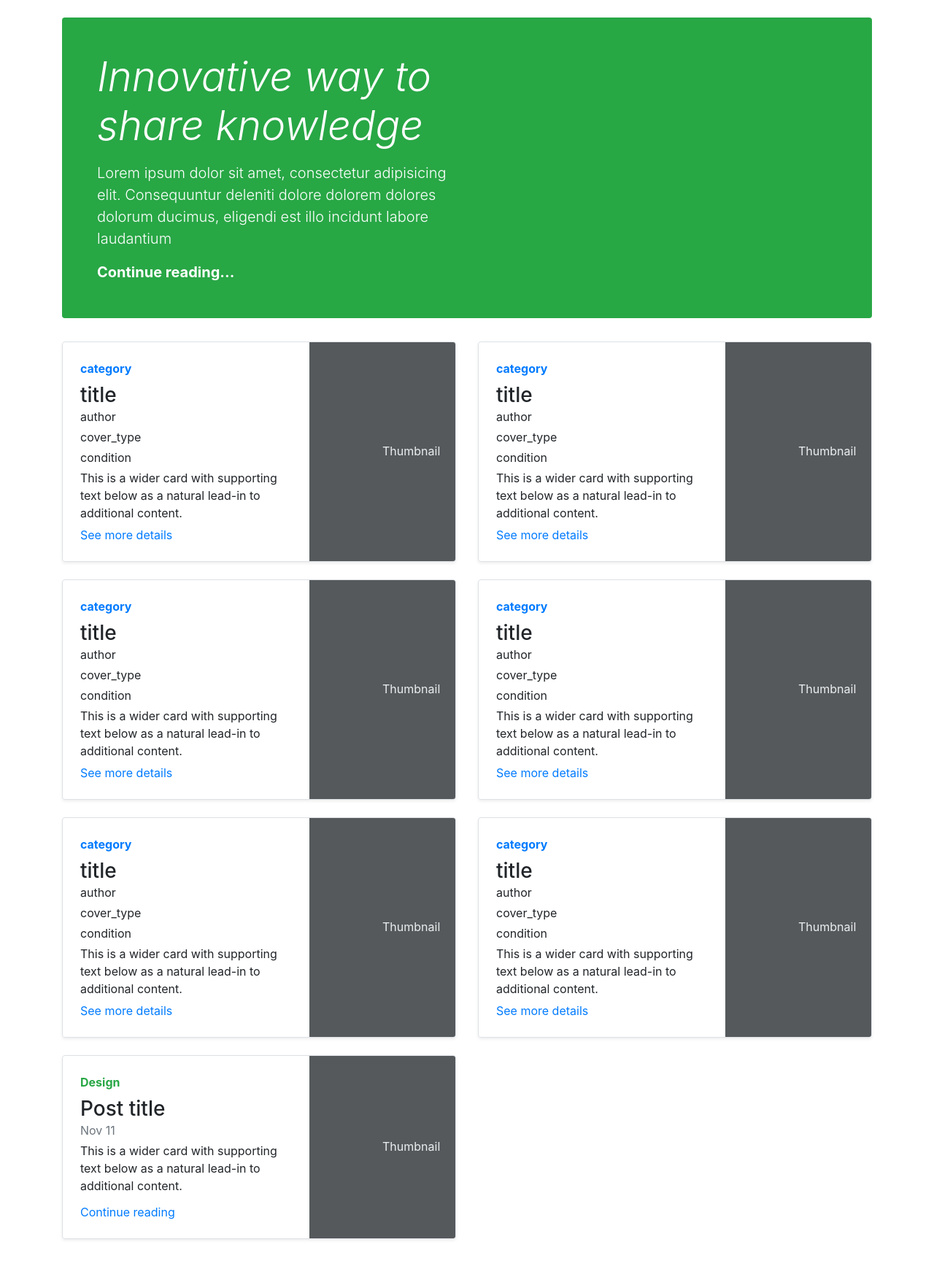
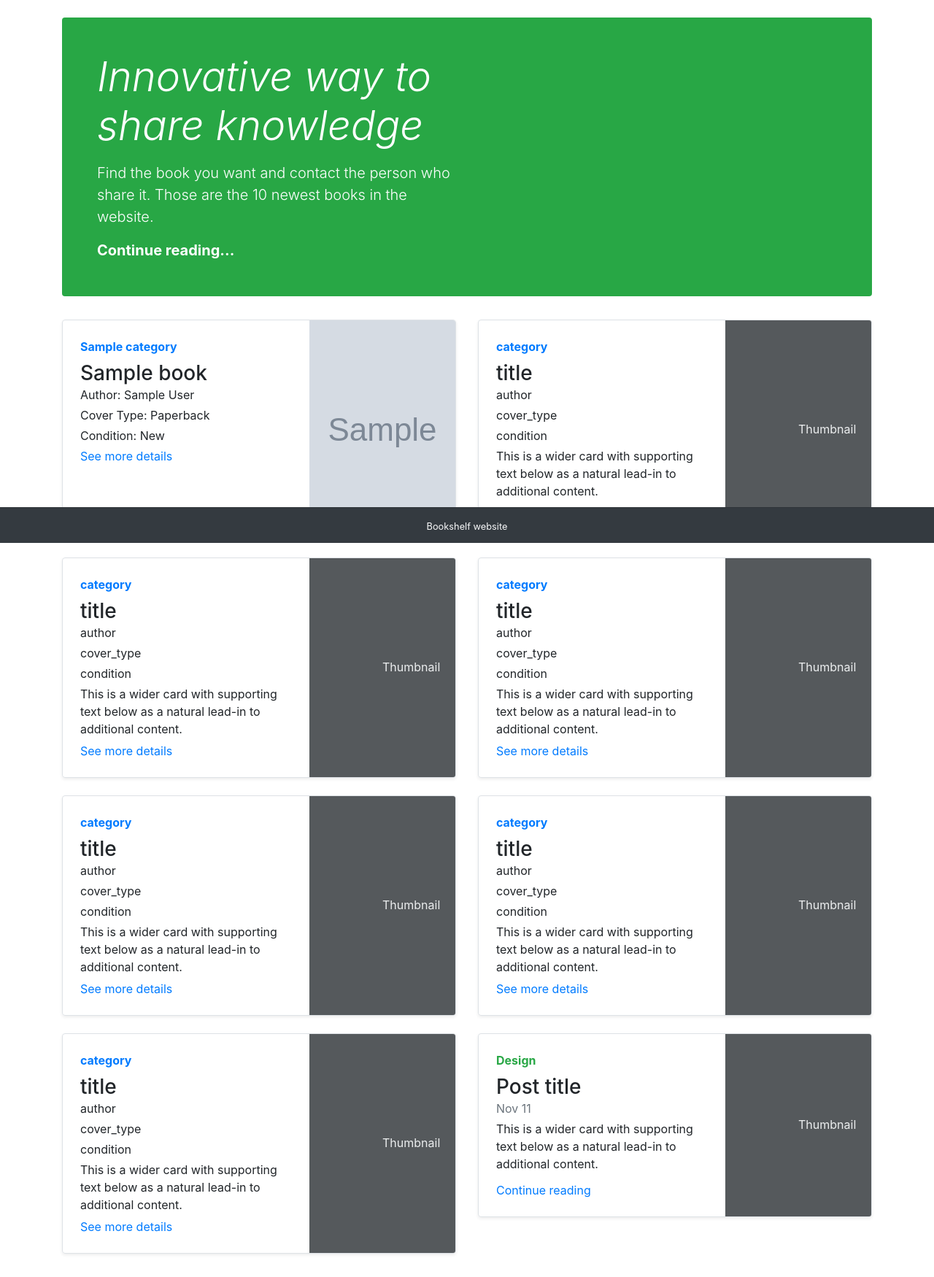
Before and after one commit to Danielvalev/bookshelf, a Django app: page / in a window 1280 px wide. Shown: the part 56-1806 px from the top of the page at 73% size. Before the commit the page ends 1755 px from the top, so only its background shows below. Run offline with Django 3.2, Linux system fonts and the light colour scheme; tables that the repository leaves empty hold one stand-in row (values such as "Sample post"); grey boxes marked "Sample" are stand-in pictures; some libraries are stand-ins or nearby versions.

Commit message:
Added register functionality

```diff
--- a/bookshelf/books/models.py
+++ b/bookshelf/books/models.py
@@ -12,9 +12,9 @@ class Category(models.Model):
 
 class Book(models.Model):
     # cover_type choices
-    PAPERBACK = 'paperback'
-    HARDCOVER_CASE_WRAP = 'hardcover case wrap'
-    HARDCOVER_DUST_JACKET = 'hardcover dust jacket'
+    PAPERBACK = 'Paperback'
+    HARDCOVER_CASE_WRAP = 'Hardcover Case Wrap'
+    HARDCOVER_DUST_JACKET = 'Hardcover Dust Jacket'
 
     COVER_TYPES = (
         (PAPERBACK, 'Paperback'),
@@ -23,9 +23,9 @@ class Book(models.Model):
     )
 
     # condition choices
-    NEW = 'new'
-    LIKE_NEW = 'like new'
-    USED = 'used'
+    NEW = 'New'
+    LIKE_NEW = 'Like New'
+    USED = 'Used'
 
     CONDITIONS = (
         (NEW, 'New'),
--- a/bookshelf/common/views.py
+++ b/bookshelf/common/views.py
@@ -1,6 +1,12 @@
 from django.shortcuts import render
+from books.models import Book
 
 
 # Create your views here.
+
+
 def landing_page(request):
-    return render(request, 'landing_page.html')
+    context = {
+        'books': Book.objects.all().order_by('id')[:10]
+    }
+    return render(request, 'landing_page.html', context)
--- a/bookshelf/templates/accounts/login.html
+++ b/bookshelf/templates/accounts/login.html
@@ -4,6 +4,7 @@
 {% block title %}Login | Bookshelf{% endblock %}
 {% block site_content %}
     <div class="col-md-6 text-center mx-auto">
+
         <div class="text-center">
             <form class="form-signin" method="POST" action="{% url 'login user' %}">
                 {% csrf_token %}
--- a/bookshelf/templates/landing_page.html
+++ b/bookshelf/templates/landing_page.html
@@ -4,14 +4,30 @@
 
     <div class="jumbotron p-4 p-md-5 text-white rounded bg-success">
         <div class="col-md-6 px-0">
-        <h1 class="display-4 font-italic">Innovative way to share knowledge </h1>
-        <p class="lead my-3">Lorem ipsum dolor sit amet, consectetur adipisicing elit. Consequuntur deleniti dolore
-            dolorem dolores dolorum ducimus, eligendi est illo incidunt labore laudantium</p>
+            <h1 class="display-4 font-italic">Innovative way to share knowledge</h1>
+            <p class="lead my-3">Find the book you want and contact the person who share it. Those are the 10 newest books in the website.</p>
             <p class="lead mb-0"><a href="#" class="text-white font-weight-bold">Continue reading...</a></p>
         </div>
     </div>
+    <div class="row mb-2">
+        {% for book in books %}
+            <div class="col-md-6">
+                <div class="row no-gutters border rounded overflow-hidden flex-md-row mb-4 shadow-sm h-md-250 position-relative">
+                    <div class="col p-4 d-flex flex-column position-static">
+                        <strong class="d-inline-block mb-2 text-primary">{{ book.category }}</strong>
+                        <h3 class="mb-0">{{ book.title }}</h3>
+                        <div class="mb-1">Author: {{ book.author }}</div>
+                        <div class="mb-1">Cover Type: {{ book.cover_type }}</div>
+                        <div class="mb-1">Condition: {{ book.condition }}</div>
+                        <a href="#" class="stretched-link">See more details</a>
+                    </div>
+                    <div class="col-auto d-none d-lg-block">
+                        <a href=""><img src="{{ book.image.url }}" alt="{{ book.title }}" width="200" height="300"></a>
 
-<div class="row mb-2">
+                    </div>
+                </div>
+            </div>
+        {% endfor %}
         <div class="col-md-6">
             <div class="row no-gutters border rounded overflow-hidden flex-md-row mb-4 shadow-sm h-md-250 position-relative">
                 <div class="col p-4 d-flex flex-column position-static">
@@ -152,7 +168,8 @@
                     <strong class="d-inline-block mb-2 text-success">Design</strong>
                     <h3 class="mb-0">Post title</h3>
                     <div class="mb-1 text-muted">Nov 11</div>
-                <p class="mb-auto">This is a wider card with supporting text below as a natural lead-in to additional
+                    <p class="mb-auto">This is a wider card with supporting text below as a natural lead-in to
+                        additional
                         content.</p>
                     <a href="#" class="stretched-link">Continue reading</a>
                 </div>
--- a/bookshelf/templates/shared/base.html
+++ b/bookshelf/templates/shared/base.html
@@ -25,13 +25,13 @@
     <div class="collapse navbar-collapse" id="navbarsExample05">
         <ul class="navbar-nav mr-auto">
             <li class="nav-item active">
-                <a class="nav-link" href="#">Books</a>
+                <a class="nav-link" href="">Books</a>
             </li>
             <li class="nav-item">
-                <a class="nav-link" href="#">Categories</a>
+                <a class="nav-link" href="">Categories</a>
             </li>
             <li class="nav-item">
-                <a class="nav-link" href="#">Add book</a>
+                <a class="nav-link" href="">Add book</a>
             </li>
         </ul>
         <ul class="navbar-nav justify-content-end">
@@ -47,7 +47,7 @@
                 <a class="nav-link" href="{% url 'login user' %}">Login</a>
             </li>
             <li class="nav-item">
-                <a class="nav-link" href="#">Register</a>
+                <a class="nav-link" href="{% url 'register user' %}">Register</a>
             </li>
             {% endif %}
         </ul>
@@ -57,6 +57,7 @@
     {% block site_content %}
     {% endblock %}
 </div>
+{% include 'shared/footer.html' %}
 </body>
 <script src="https://code.jquery.com/jquery-3.2.1.slim.min.js"
         integrity="sha384-KJ3o2DKtIkvYIK3UENzmM7KCkRr/rE9/Qpg6aAZGJwFDMVNA/GpGFF93hXpG5KkN"
--- /dev/null
+++ b/bookshelf/templates/shared/footer.html
@@ -0,0 +1,3 @@
+<div class="card-footer navbar-dark bg-dark footer fixed-bottom text-center">
+    <small class="text-light text-center">Bookshelf website</small>
+</div>
```
Also changed, not shown: bookshelf/accounts/forms.py (+12 -2 lines), bookshelf/templates/accounts/register.html (+18 -10 lines). Lines whose indentation alone changed are shown as unchanged.
